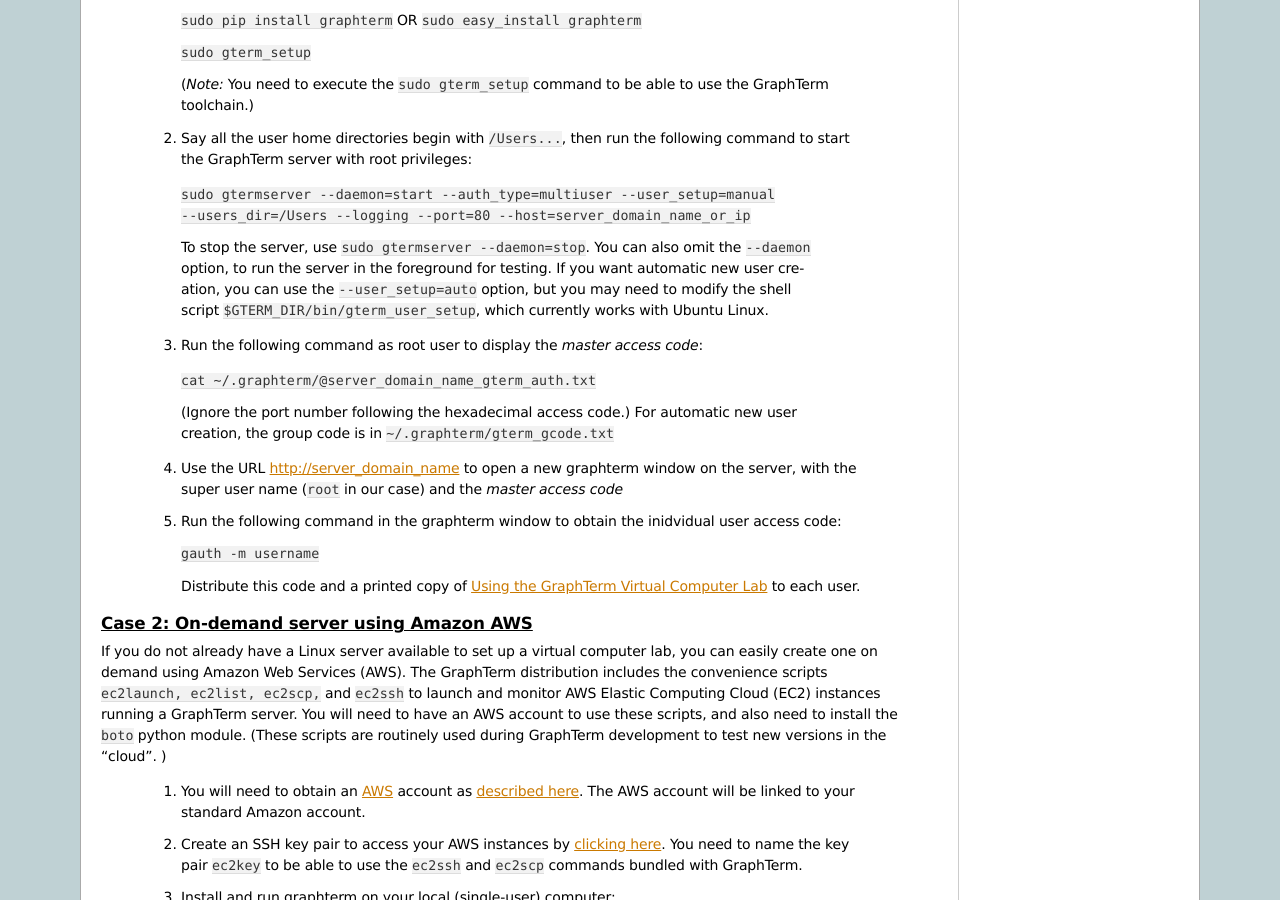
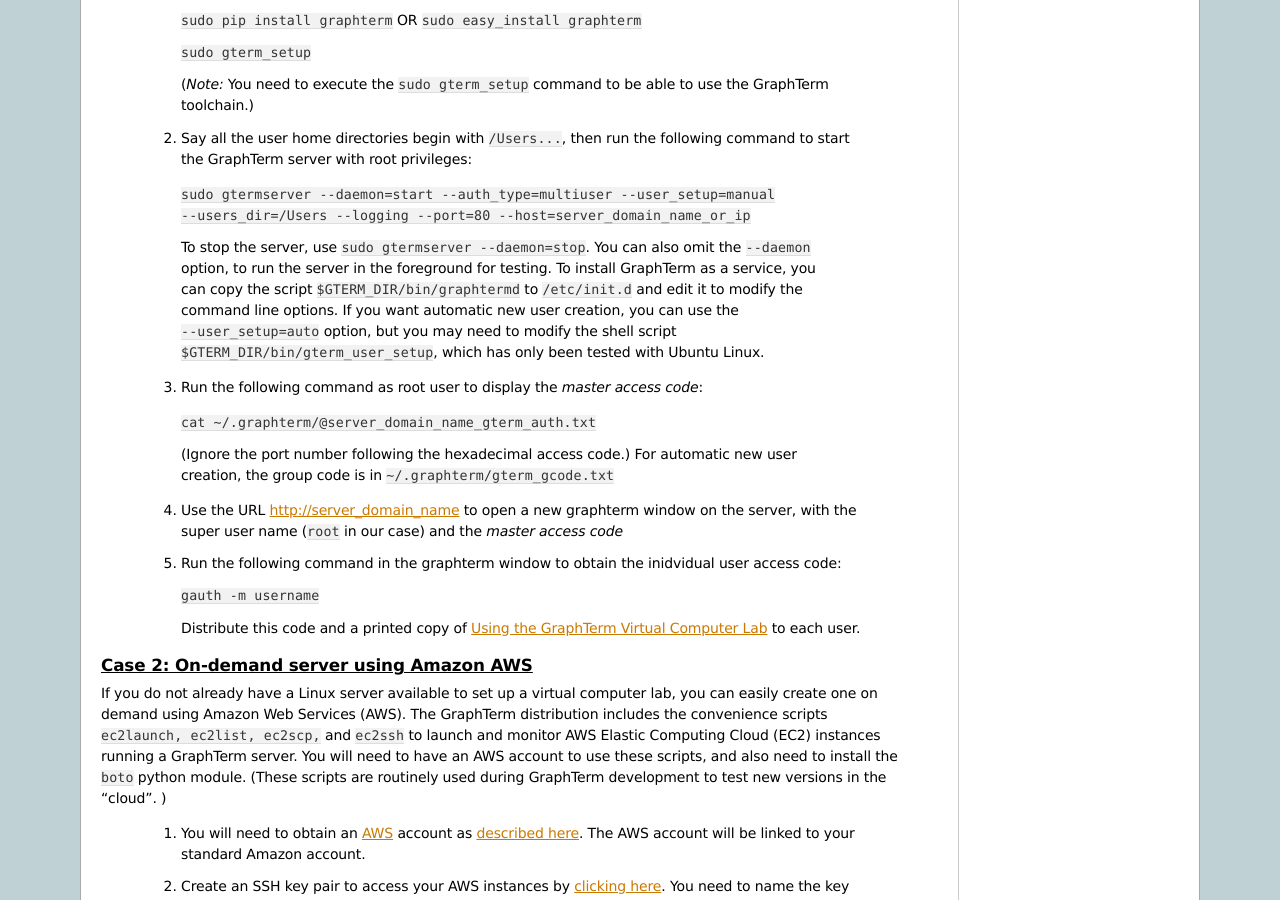
Before and after one commit to mitotic/graphterm, a Sphinx documentation site: the page built from docs/virtual-setup.rst, in a window 1280 px wide and 900 px high, scrolled down 1003 px. Built offline with Sphinx 7.4.7, drawn with Linux system fonts in a browser that asks for light colours; the version number could not be read and is left out.

```diff
--- a/docs/virtual-setup.rst
+++ b/docs/virtual-setup.rst
@@ -58,11 +58,14 @@
 
    ``sudo gtermserver --daemon=start --auth_type=multiuser --user_setup=manual --users_dir=/Users --logging --port=80 --host=server_domain_name_or_ip``
 
-   To stop the server, use ``sudo gtermserver --daemon=stop``.
-   You can also omit the ``--daemon`` option, to run the server in the
-   foreground for testing. If you want automatic new user creation, you can use the
-   ``--user_setup=auto`` option, but you may need to modify the shell
-   script ``$GTERM_DIR/bin/gterm_user_setup``, which currently works
+   To stop the server, use ``sudo gtermserver --daemon=stop``.  You
+   can also omit the ``--daemon`` option, to run the server in the
+   foreground for testing. To install GraphTerm as a service, you can
+   copy the script ``$GTERM_DIR/bin/graphtermd`` to ``/etc/init.d``
+   and edit it to modify the command line options. If you want automatic
+   new user creation, you can use the ``--user_setup=auto`` option,
+   but you may need to modify the shell script
+   ``$GTERM_DIR/bin/gterm_user_setup``, which has only been tested
    with Ubuntu Linux.
 
  3.  Run the following command as root user to display the *master access code*:
```
Also changed, not shown: 6 other files.
